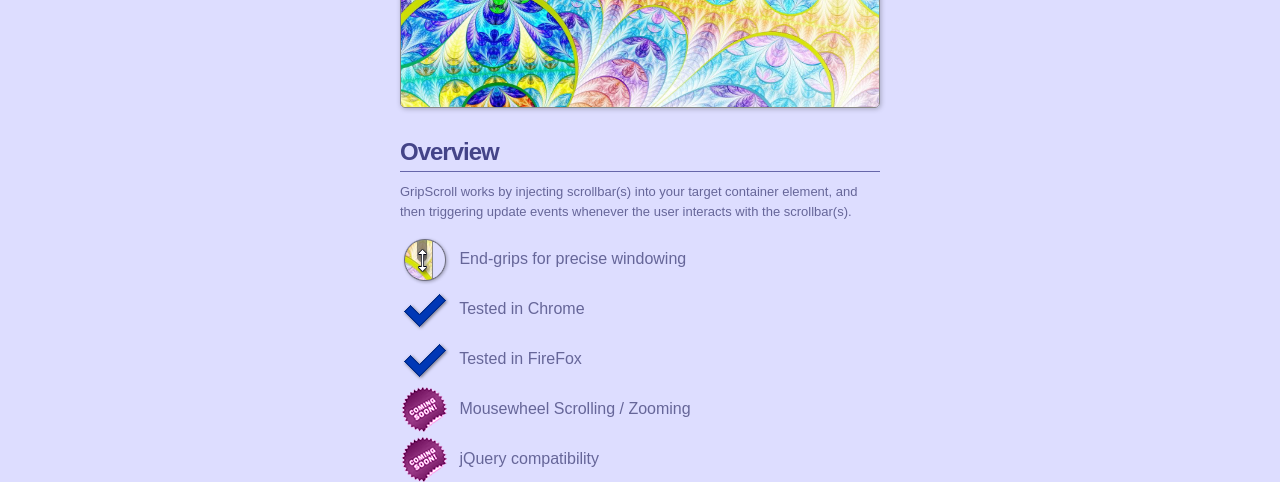
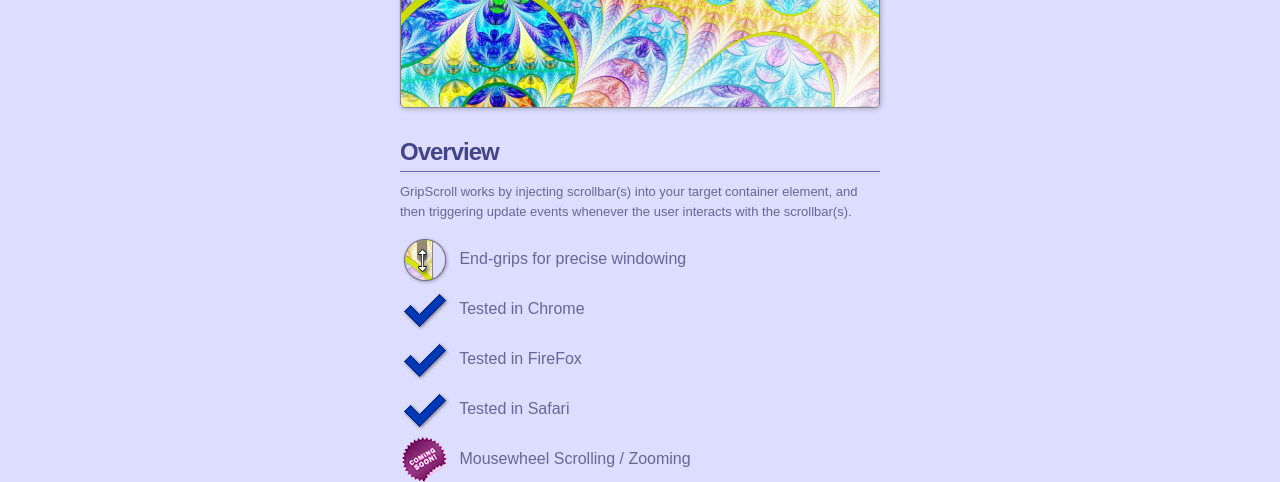
Before and after one commit to ansonkao/GripScroll.js, a website: page demo/index.html in a window 1280 px wide. Shown: the part 322-804 px from the top of the page. Drawn offline with Linux system fonts and the light colour scheme.

Commit message:
Tested in Safari

```diff
--- a/demo/index.html
+++ b/demo/index.html
@@ -55,6 +55,10 @@
         <li>
           <img src="checkmark.png" alt="Checkmark!" />
           Tested in FireFox
+        </li>
+        <li>
+          <img src="checkmark.png" alt="Checkmark!" />
+          Tested in Safari
         </li>
         <li>
           <img src="coming-soon.png" alt="Coming Soon!" />
```
